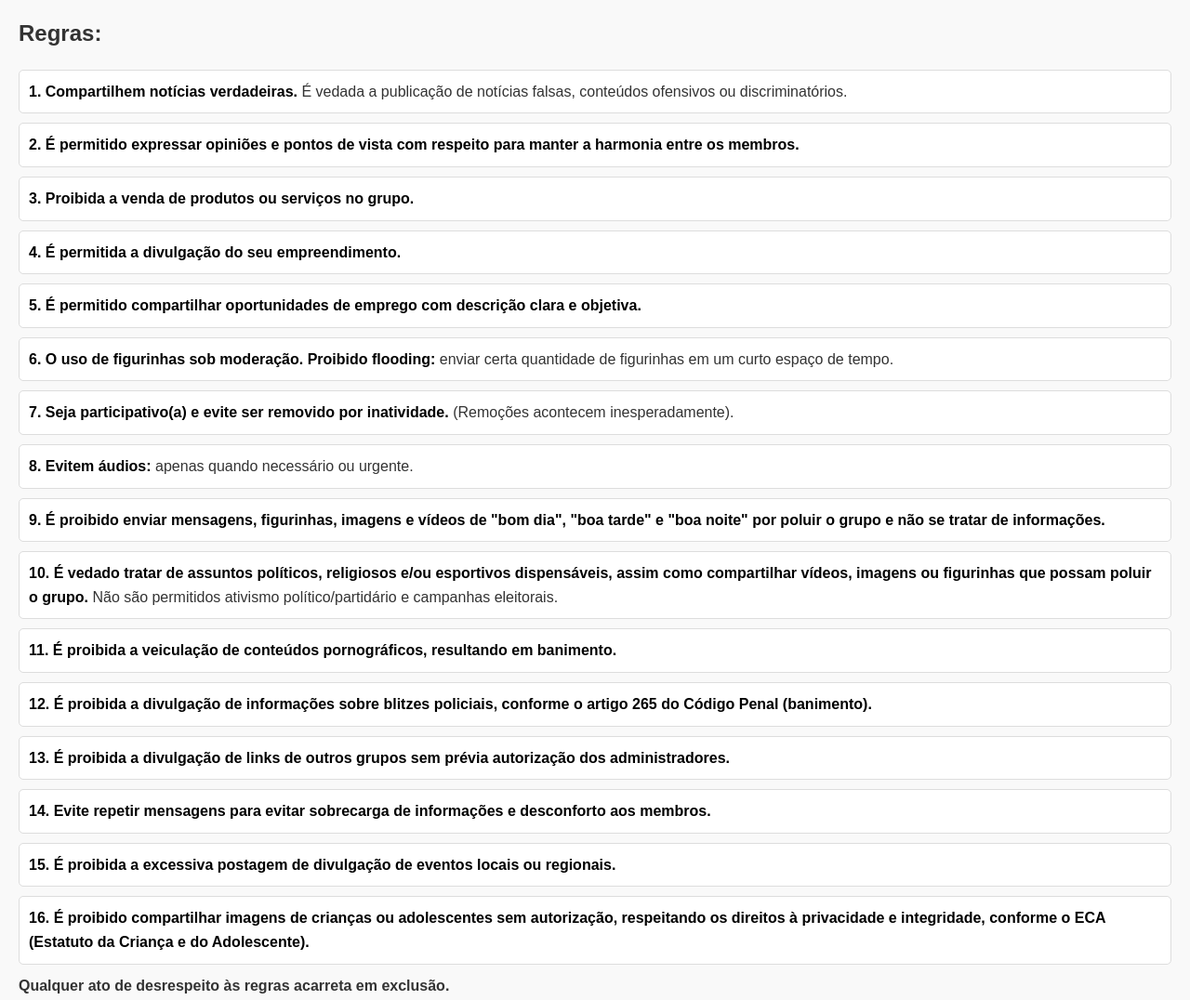
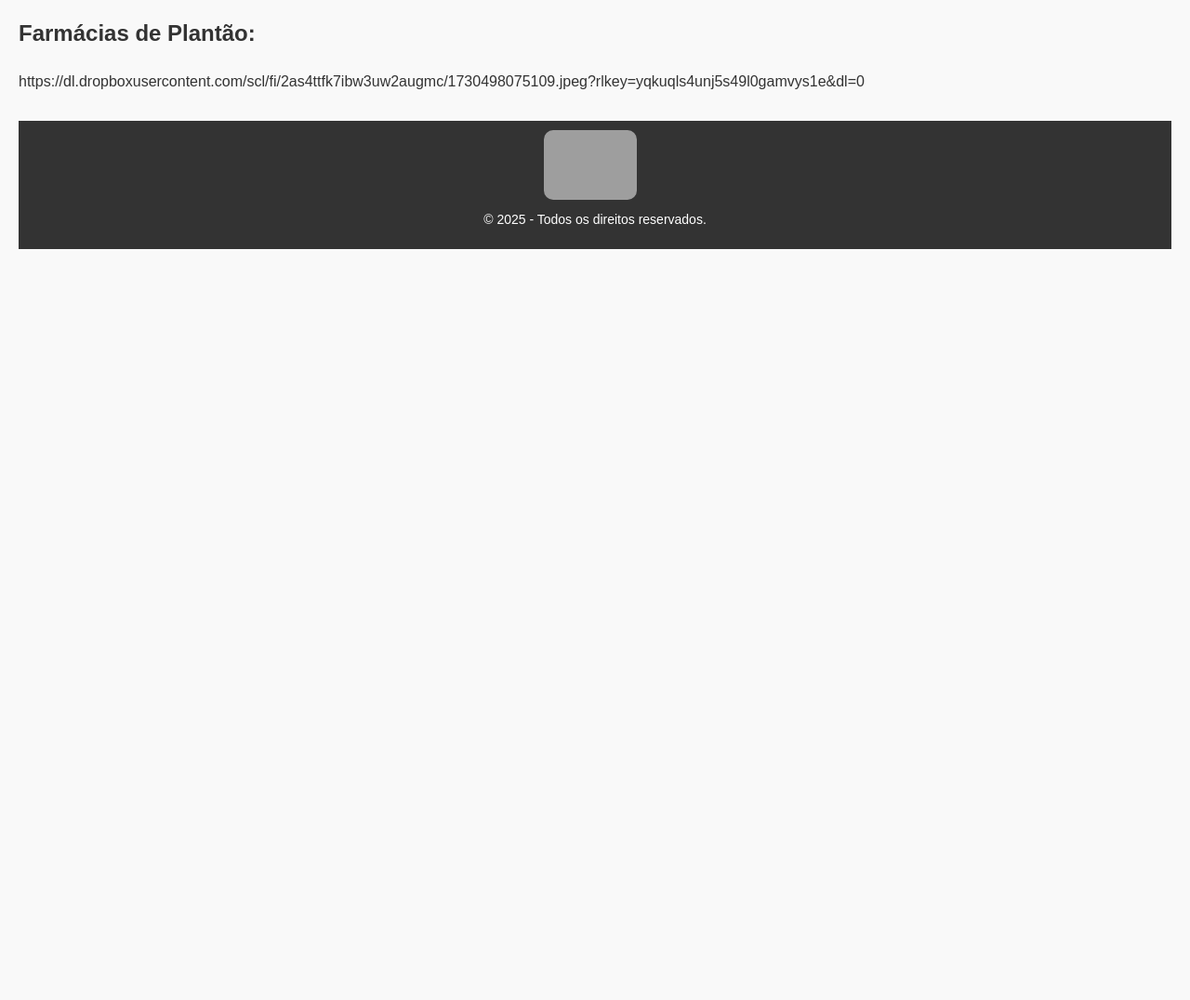
Before and after one commit to CSL-ES/Farm-cias-Castelo, a plain HTML site: page index.html in a window 1280 px wide. Shown: the part 143-1219 px from the top of the page at 93% size. After the commit the page ends 800 px from the top, so only its background shows below. Drawn offline with Linux system fonts and the light colour scheme; grey boxes are pictures that could not be loaded.

Commit message:
Update index.html

```diff
--- a/index.html
+++ b/index.html
@@ -3,7 +3,7 @@
 <head>
     <meta charset="UTF-8">
     <meta name="viewport" content="width=device-width, initial-scale=1.0">
-    <title>Regras do Grupo</title>
+    <title>Farmácias de Plantão em Castelo - ES</title>
     <style>
         body {
             font-family: Arial, sans-serif;
@@ -54,27 +54,9 @@
     <h1>Bem-vindo ao grupo</h1>
     <p>Um espaço dedicado à promoção de notícias locais e eventos na cidade de Castelo e região sul do Espírito Santo.</p>
 
-    <h2>Regras:</h2>
+    <h2>Farmácias de Plantão:</h2>
     <ul>
-        <li><strong>1. Compartilhem notícias verdadeiras.</strong> É vedada a publicação de notícias falsas, conteúdos ofensivos ou discriminatórios.</li>
-        <li><strong>2. É permitido expressar opiniões e pontos de vista com respeito para manter a harmonia entre os membros.</strong></li>
-        <li><strong>3. Proibida a venda de produtos ou serviços no grupo.</strong></li>
-        <li><strong>4. É permitida a divulgação do seu empreendimento.</strong></li>
-        <li><strong>5. É permitido compartilhar oportunidades de emprego com descrição clara e objetiva.</strong></li>
-        <li><strong>6. O uso de figurinhas sob moderação.</strong> <strong>Proibido flooding:</strong> enviar certa quantidade de figurinhas em um curto espaço de tempo.</li>
-        <li><strong>7. Seja participativo(a) e evite ser removido por inatividade.</strong> (Remoções acontecem inesperadamente).</li>
-        <li><strong>8. Evitem áudios:</strong> apenas quando necessário ou urgente.</li>
-        <li><strong>9. É proibido enviar mensagens, figurinhas, imagens e vídeos de "bom dia", "boa tarde" e "boa noite" por poluir o grupo e não se tratar de informações.</strong></li>
-        <li><strong>10. É vedado tratar de assuntos políticos, religiosos e/ou esportivos dispensáveis, assim como compartilhar vídeos, imagens ou figurinhas que possam poluir o grupo.</strong> Não são permitidos ativismo político/partidário e campanhas eleitorais.</li>
-        <li><strong>11. É proibida a veiculação de conteúdos pornográficos, resultando em banimento.</strong></li>
-        <li><strong>12. É proibida a divulgação de informações sobre blitzes policiais, conforme o artigo 265 do Código Penal (banimento).</strong></li>
-        <li><strong>13. É proibida a divulgação de links de outros grupos sem prévia autorização dos administradores.</strong></li>
-        <li><strong>14. Evite repetir mensagens para evitar sobrecarga de informações e desconforto aos membros.</strong></li>
-        <li><strong>15. É proibida a excessiva postagem de divulgação de eventos locais ou regionais.</strong></li>
-        <li><strong>16. É proibido compartilhar imagens de crianças ou adolescentes sem autorização, respeitando os direitos à privacidade e integridade, conforme o ECA (Estatuto da Criança e do Adolescente).</strong></li>
-    </ul>
-    <p><strong> Qualquer ato de desrespeito às regras acarreta em exclusão. </strong></p>
-
+        https://dl.dropboxusercontent.com/scl/fi/2as4ttfk7ibw3uw2augmc/1730498075109.jpeg?rlkey=yqkuqls4unj5s49l0gamvys1e&dl=0
     <footer>
         <img src="https://dl.dropboxusercontent.com/scl/fi/ris7pnblqwwy3j73qdlc0/1732836837691.jpeg?rlkey=97xz6hmq1hgnn57wh6xwv2pzo&dl=0" alt="Selo do grupo">
         <p>&copy; 2025 - Todos os direitos reservados.</p>
```
